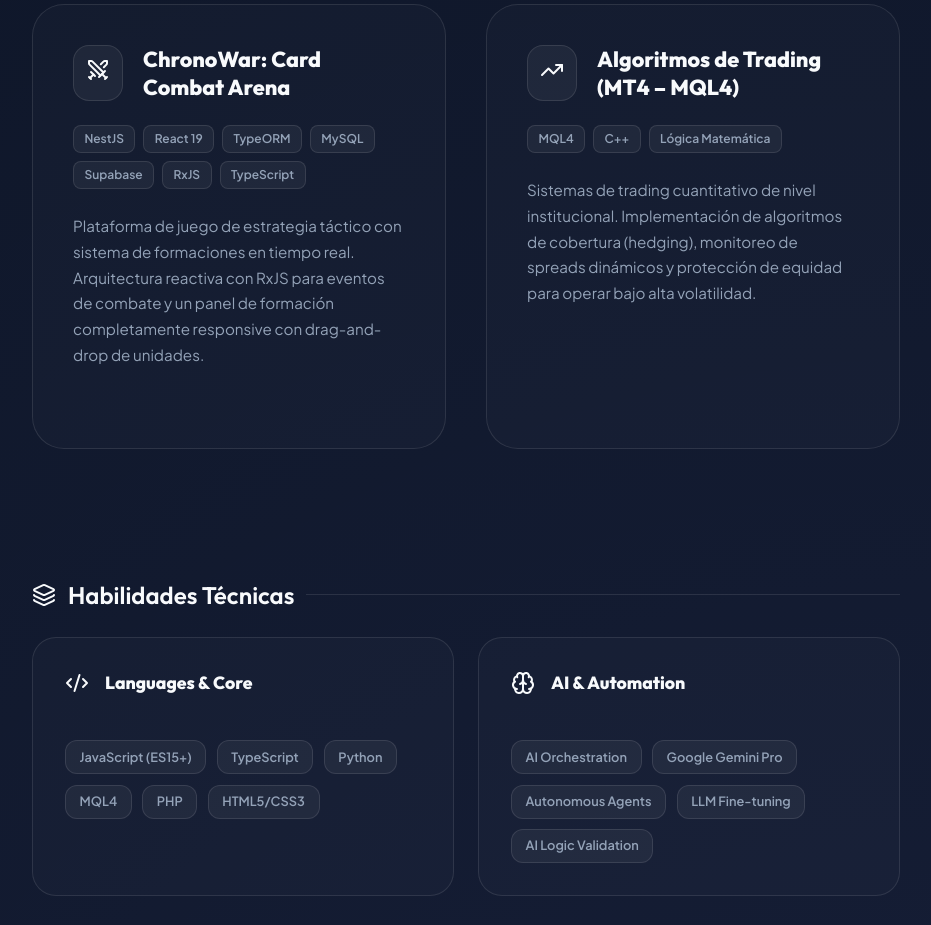
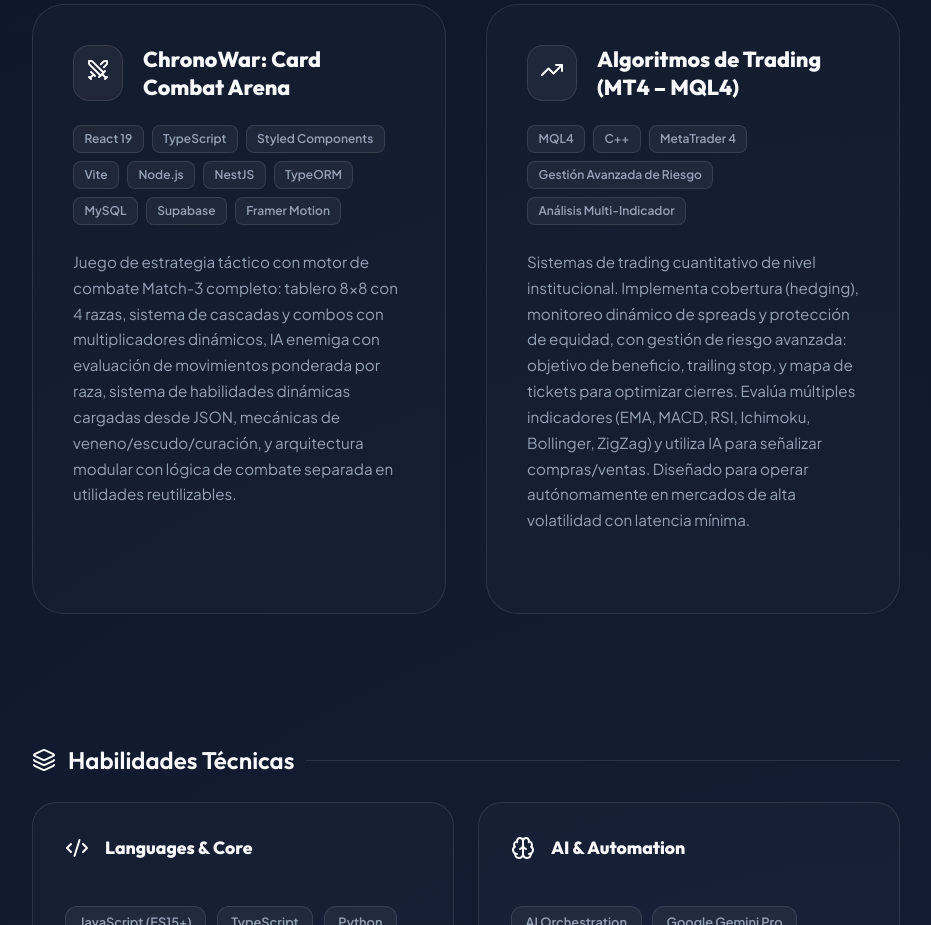
Before and after one commit to oberroaa/otoniel-portfolio, a React (Vite) app: page / in a window 1280 px wide. Shown: the part 3460-4385 px from the top of the page, without its empty margins (174-1105 px from the left). Built offline with nearby package versions, Linux system fonts and the light colour scheme.

Commit message:
feat: add project data and multilingual localization support to portfolio

```diff
--- a/src/locales/en.json
+++ b/src/locales/en.json
@@ -54,13 +54,13 @@
       },
       {
         "title": "ChronoWar: Card Combat Arena",
-        "description": "Tactical strategy game platform with a real-time formation system. Reactive architecture with RxJS for combat events and a fully responsive unit formation panel with drag-and-drop of units.",
-        "tech": "NestJS, React 19, TypeORM, MySQL, Supabase, RxJS, TypeScript"
+        "description": "Tactical strategy game featuring a full Match-3 combat engine: 8×8 board with 4 races, cascade and combo system with dynamic multipliers, AI opponent with race-weighted move evaluation, dynamic hero skill system loaded from JSON data, poison/shield/healing mechanics, and modular architecture with combat logic separated into reusable utility modules.",
+        "tech": "React 19, TypeScript, Styled Components, Vite, Node.js, NestJS, TypeORM, MySQL, Supabase, Framer Motion"
       },
       {
         "title": "Trading Algorithms (MT4 – MQL4)",
-        "description": "Institutional-level quantitative trading systems. Implementation of hedging algorithms, real-time dynamic spread monitoring, and equity protection to operate under high volatility.",
-        "tech": "MQL4, C++, Mathematical Logic"
+        "description": "Institutional-level quantitative trading systems. Implements hedging, dynamic spread monitoring, advanced risk management (target profit, trailing stop, ticket mapping), and evaluates multiple indicators (EMA, MACD, RSI, Ichimoku, Bollinger, ZigZag) with AI-driven signal generation. Designed for autonomous operation in high-volatility markets with minimal latency.",
+        "tech": "MQL4, C++, MetaTrader 4, Advanced Risk Management, Multi-Indicator Analysis"
       }
     ]
   },
--- a/src/locales/es.json
+++ b/src/locales/es.json
@@ -54,13 +54,13 @@
       },
       {
         "title": "ChronoWar: Card Combat Arena",
-        "description": "Plataforma de juego de estrategia táctico con sistema de formaciones en tiempo real. Arquitectura reactiva con RxJS para eventos de combate y un panel de formación completamente responsive con drag-and-drop de unidades.",
-        "tech": "NestJS, React 19, TypeORM, MySQL, Supabase, RxJS, TypeScript"
+        "description": "Juego de estrategia táctico con motor de combate Match-3 completo: tablero 8×8 con 4 razas, sistema de cascadas y combos con multiplicadores dinámicos, IA enemiga con evaluación de movimientos ponderada por raza, sistema de habilidades dinámicas cargadas desde JSON, mecánicas de veneno/escudo/curación, y arquitectura modular con lógica de combate separada en utilidades reutilizables.",
+        "tech": "React 19, TypeScript, Styled Components, Vite, Node.js, NestJS, TypeORM, MySQL, Supabase, Framer Motion"
       },
       {
         "title": "Algoritmos de Trading (MT4 – MQL4)",
-        "description": "Sistemas de trading cuantitativo de nivel institucional. Implementación de algoritmos de cobertura (hedging), monitoreo de spreads dinámicos y protección de equidad para operar bajo alta volatilidad.",
-        "tech": "MQL4, C++, Lógica Matemática"
+        "description": "Sistemas de trading cuantitativo de nivel institucional. Implementa cobertura (hedging), monitoreo dinámico de spreads y protección de equidad, con gestión de riesgo avanzada: objetivo de beneficio, trailing stop, y mapa de tickets para optimizar cierres. Evalúa múltiples indicadores (EMA, MACD, RSI, Ichimoku, Bollinger, ZigZag) y utiliza IA para señalizar compras/ventas. Diseñado para operar autónomamente en mercados de alta volatilidad con latencia mínima.",
+        "tech": "MQL4, C++, MetaTrader 4, Gestión Avanzada de Riesgo, Análisis Multi-Indicador"
       }
     ]
   },
```
Also changed, not shown: src/data/projects.js (+6 -6 lines).
